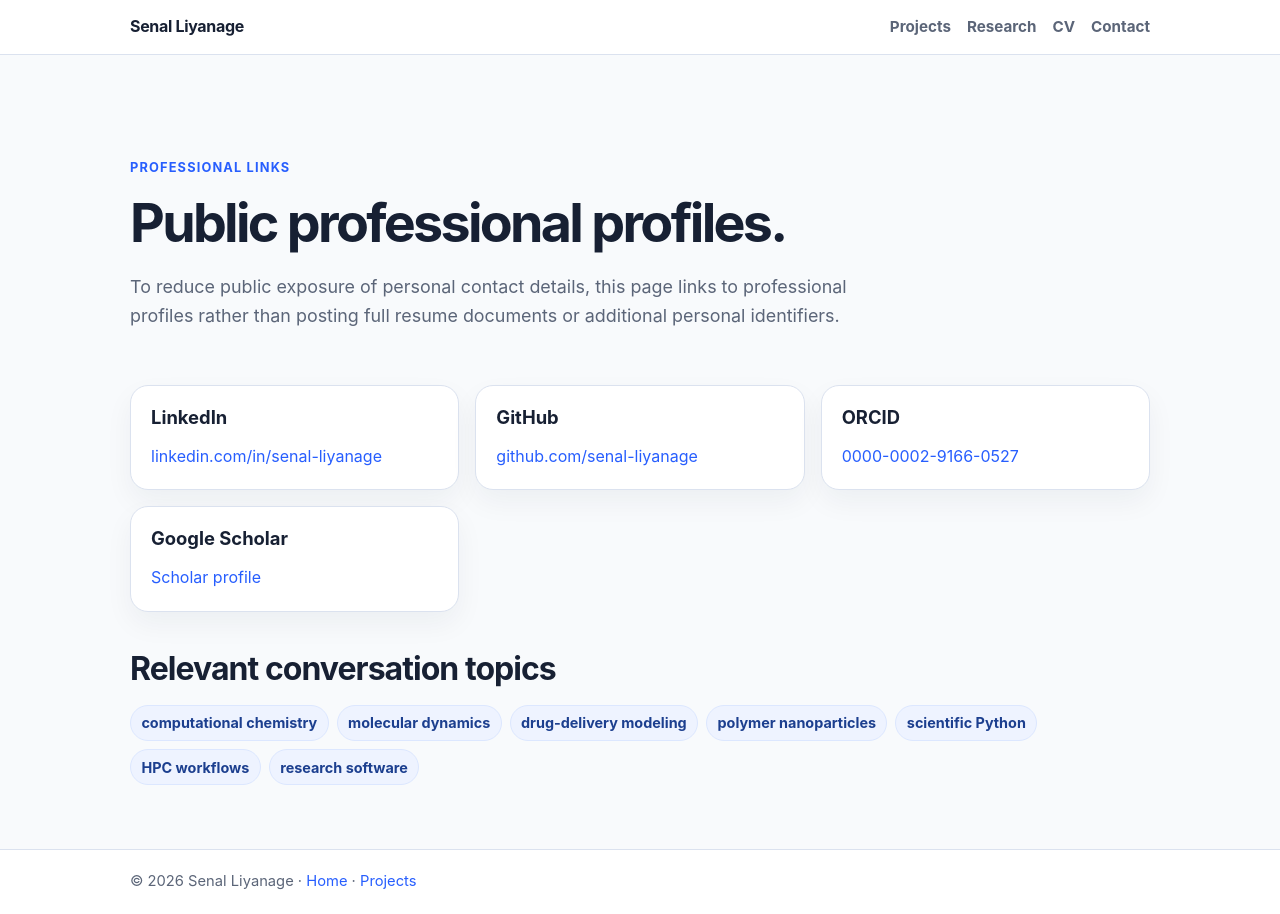
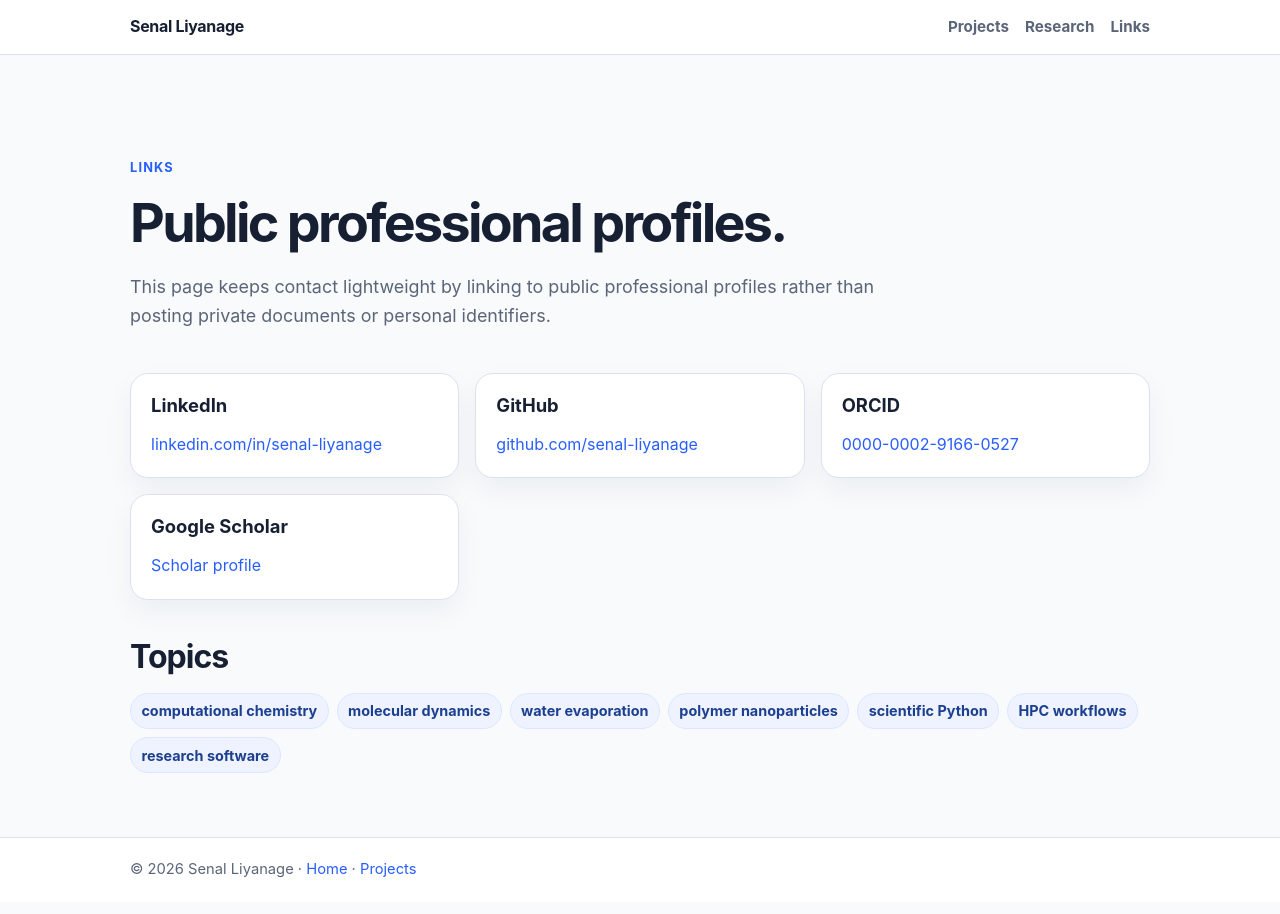
Before and after one commit to senal-liyanage/senal-liyanage.github.io, a plain HTML site: page contact.html in a window 1280 px wide. Drawn offline with Linux system fonts and the light colour scheme.

Commit message:
Remove obsolete CV link from links page

```diff
--- a/contact.html
+++ b/contact.html
@@ -4,7 +4,7 @@
   <meta charset="utf-8">
   <meta name="viewport" content="width=device-width, initial-scale=1">
   <meta name="description" content="Professional links for Senal Liyanage.">
-  <title>Contact | Senal Liyanage</title>
+  <title>Links | Senal Liyanage</title>
   <link rel="stylesheet" href="assets/css/style.css">
 </head>
 <body>
@@ -14,17 +14,16 @@
       <nav aria-label="Primary navigation">
         <a href="projects.html">Projects</a>
         <a href="research.html">Research</a>
-        <a href="cv.html">CV</a>
-        <a href="contact.html">Contact</a>
+        <a href="contact.html">Links</a>
       </nav>
     </div>
   </header>
 
   <main>
-    <section class="hero">
-      <p class="eyebrow">Professional links</p>
+    <section class="hero hero-compact">
+      <p class="eyebrow">Links</p>
       <h1>Public professional profiles.</h1>
-      <p class="lede">To reduce public exposure of personal contact details, this page links to professional profiles rather than posting full resume documents or additional personal identifiers.</p>
+      <p class="lede">This page keeps contact lightweight by linking to public professional profiles rather than posting private documents or personal identifiers.</p>
     </section>
 
     <section class="grid">
@@ -47,11 +46,11 @@
     </section>
 
     <section>
-      <h2>Relevant conversation topics</h2>
+      <h2>Topics</h2>
       <div class="chips">
         <span class="chip">computational chemistry</span>
         <span class="chip">molecular dynamics</span>
-        <span class="chip">drug-delivery modeling</span>
+        <span class="chip">water evaporation</span>
         <span class="chip">polymer nanoparticles</span>
         <span class="chip">scientific Python</span>
         <span class="chip">HPC workflows</span>
```
